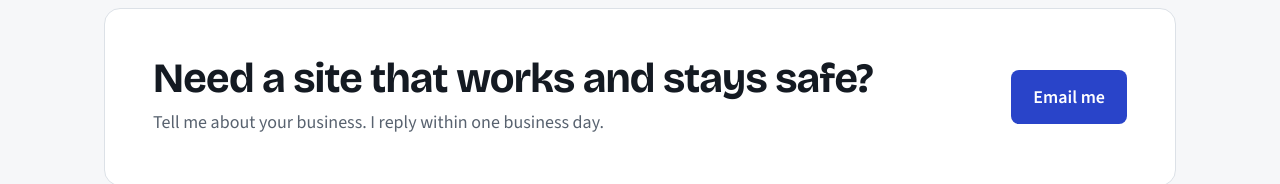
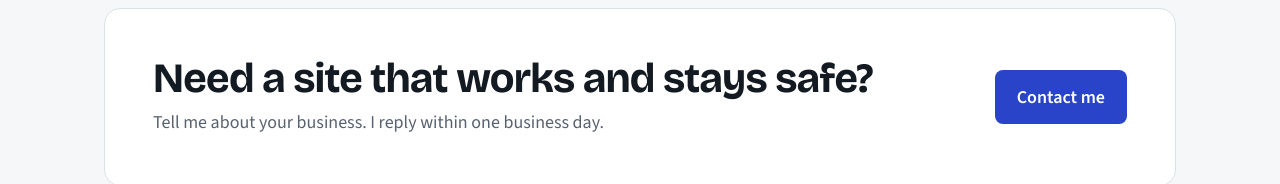
Before and after one commit to CyberJean98/web-development-portfolio, a plain HTML site: page index.html in a window 1280 px wide. Shown: the part 3667-3851 px from the top of the page. Drawn offline with nearby package versions, Linux system fonts and the light colour scheme.

Commit message:
Use jean.berrios@jeremyanderson.tech and link the new contact page
Co-Authored-By: Claude Opus 5.5 <noreply@anthropic.com>
Claude-Session: https://claude.ai/code/session_01NFuJPVWNxeCQosZqW6gbE6

```diff
--- a/index.html
+++ b/index.html
@@ -182,7 +182,7 @@
   <div class="wrap">
     <div class="box">
       <div><h2 id="contact-title">Need a site that works and stays safe?</h2><p>Tell me about your business. I reply within one business day.</p></div>
-      <a class="btn" href="mailto:jeanberrios53@gmail.com">Email me</a>
+      <a class="btn" href="https://cyberjean98.github.io/contact/">Contact me</a>
     </div>
   </div>
 </section>
```
Also changed, not shown: 1 other file.
